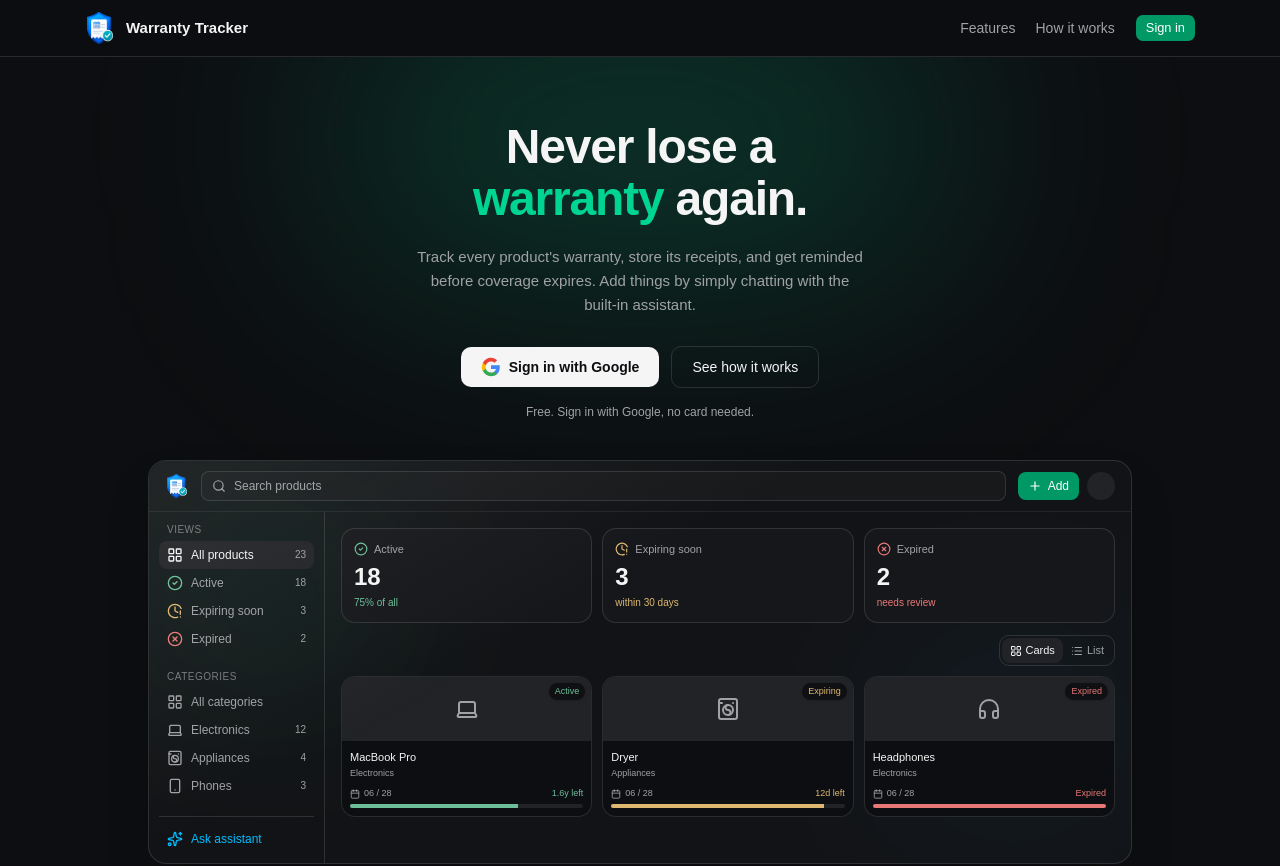
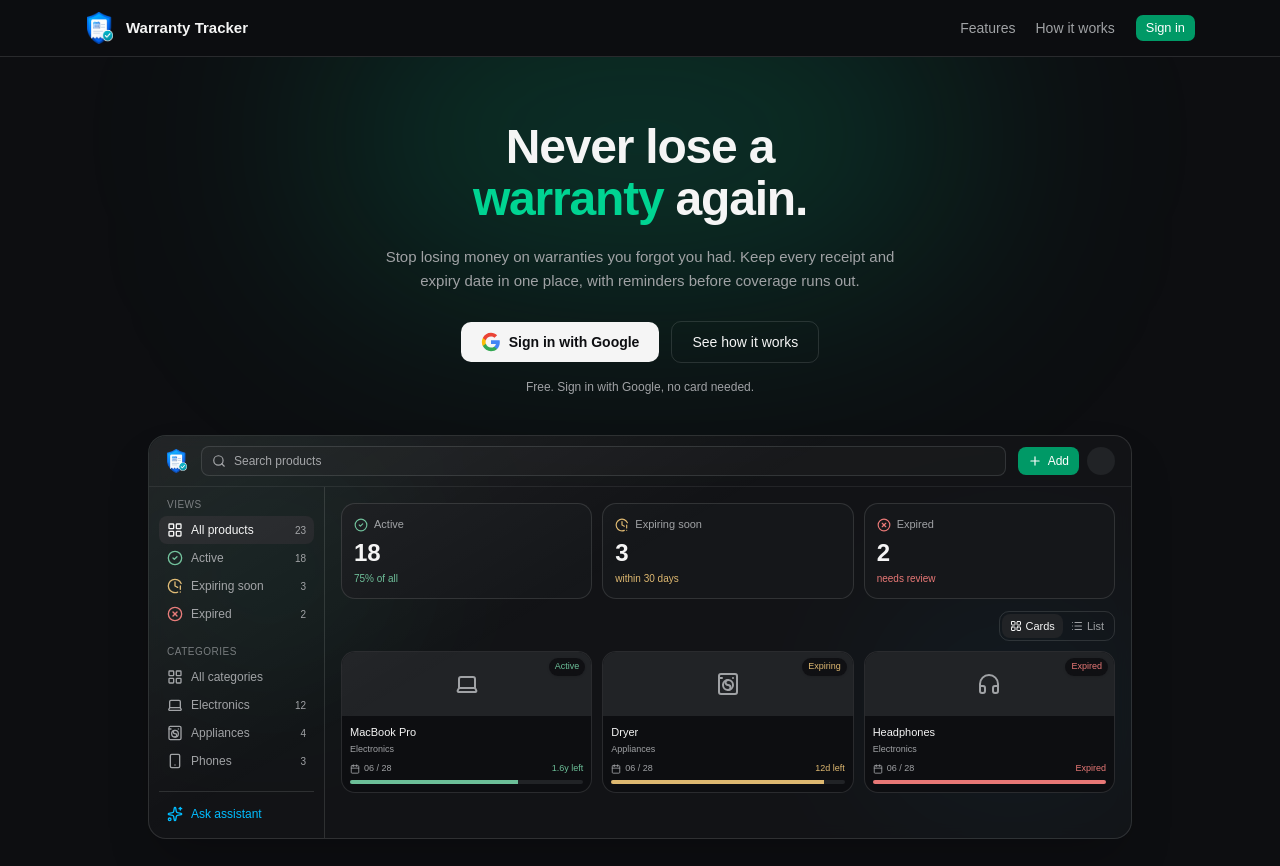
Before and after one commit to asaf27064/warranty-tracker, a React (Vite) app in the folder frontend/: page / in a window 1280 px wide. Shown: the top 866 px of the page. Built offline with nearby package versions, Linux system fonts and the light colour scheme; no server answers.

Commit message:
copy(landing): stronger pain-led hero subheadline

```diff
--- a/frontend/src/pages/LandingPage.tsx
+++ b/frontend/src/pages/LandingPage.tsx
@@ -138,8 +138,8 @@ const LandingPage = () => {
             Never lose a<br />
             <span className="text-emerald-600 dark:text-emerald-400">warranty</span> again.
           </h1>
-          <p className="mx-auto mt-5 max-w-md text-[15px] leading-relaxed text-muted-foreground">
-            Track every product's warranty, store its receipts, and get reminded before coverage expires. Add things by simply chatting with the built-in assistant.
+          <p className="mx-auto mt-5 max-w-lg text-[15px] leading-relaxed text-muted-foreground">
+            Stop losing money on warranties you forgot you had. Keep every receipt and expiry date in one place, with reminders before coverage runs out.
           </p>
           <div className="mt-7 flex flex-wrap items-center justify-center gap-3">
             <button onClick={signIn} className="inline-flex items-center gap-2 rounded-lg bg-foreground px-5 py-2.5 text-sm font-semibold text-background transition-opacity hover:opacity-90">
```
